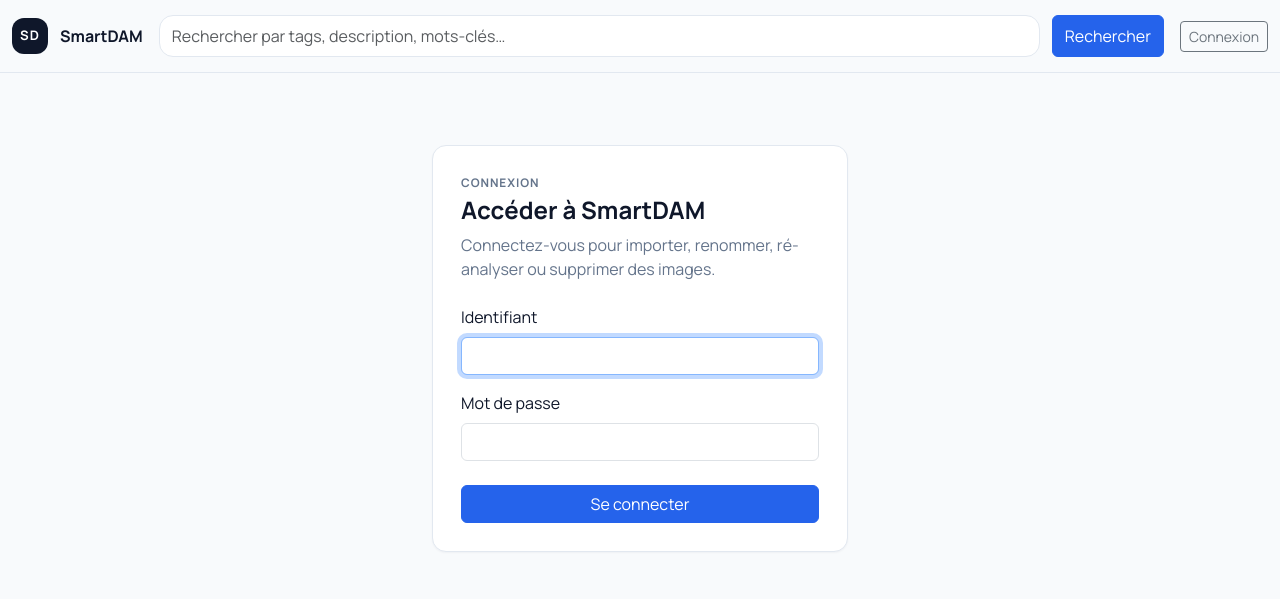
After one commit to LMouhssine/SmartDAM, a Flask app: page /login in a window 1280 px wide. The commit adds this page. Shown: the top 599 px of the page. Run offline with Flask 3, Linux system fonts and the light colour scheme; some libraries are stand-ins or nearby versions.

Commit message:
feat: add authentication, CSRF protection, and dashboard perf/error-handling fixes
- Flask-Login with a single env-configured admin account (auth.py), login/logout
  routes and @login_required on every mutating route (upload, delete, favorite,
  reanalyze).
- Flask-WTF CSRFProtect on all POST routes; CSRF meta tag + form fields + JS
  X-CSRFToken header wired through app.js and the delete/login/logout forms.
- SECRET_KEY no longer defaults to a hardcoded value; a random key is generated
  with a warning if FLASK_SECRET_KEY is unset.
- build_dashboard_stats() now uses SQL aggregates for counts, bounds tag
  counting to the most recent images, and caches the result for 30s instead of
  scanning the full images table on every index/search render.
- delete_image() now distinguishes StorageError/SQLAlchemyError from truly
  unexpected exceptions instead of one blanket catch-all.

```diff
--- a/app.py
+++ b/app.py
@@ -3,7 +3,9 @@ from __future__ import annotations
 import logging
 import os
 import re as _re
+import secrets
 import tempfile
+import time
 from collections import Counter
 from io import BytesIO
 from pathlib import Path
@@ -11,11 +13,15 @@ from urllib.parse import urlparse
 
 from dotenv import load_dotenv
 from flask import Flask, abort, flash, has_request_context, redirect, render_template, request, send_file, url_for
+from flask_login import current_user, login_required, login_user, logout_user
+from flask_wtf import CSRFProtect
 from markupsafe import Markup
+from sqlalchemy import func
 from sqlalchemy.exc import SQLAlchemyError
 from werkzeug.exceptions import RequestEntityTooLarge
 from werkzeug.utils import secure_filename
 
+from auth import ADMIN_USER, login_manager, verify_credentials
 from models import ImageAsset, db, ensure_image_asset_schema
 from services.huggingface import AnalysisResult, build_huggingface_service
 from services.image_processing import InvalidImageError, process_image_upload
@@ -36,13 +42,26 @@ def env_flag(name: str, default: bool = False) -> bool:
     return value.strip().lower() in {"1", "true", "yes", "on"}
 
 
+def _resolve_secret_key(logger: logging.Logger) -> str:
+    secret_key = os.getenv("FLASK_SECRET_KEY", "").strip()
+    if secret_key and secret_key != "change-me":
+        return secret_key
+
+    logger.warning(
+        "FLASK_SECRET_KEY is not set (or left at the placeholder 'change-me'). Generating a random key for this "
+        "process — sessions and CSRF tokens will NOT survive a restart. Set FLASK_SECRET_KEY in your .env for "
+        "any persistent/production deployment."
+    )
+    return secrets.token_hex(32)
+
+
 def create_app() -> Flask:
     app = Flask(__name__)
     upload_folder = Path(os.getenv("UPLOAD_FOLDER", BASE_DIR / "uploads")).resolve()
     upload_folder.mkdir(parents=True, exist_ok=True)
 
     app.config.update(
-        SECRET_KEY=os.getenv("FLASK_SECRET_KEY", "smartdam-dev-secret"),
+        SECRET_KEY=_resolve_secret_key(logging.getLogger(__name__)),
         SQLALCHEMY_DATABASE_URI=os.getenv("DATABASE_URL", f"sqlite:///{BASE_DIR / 'smartdam.db'}"),
         SQLALCHEMY_TRACK_MODIFICATIONS=False,
         MAX_CONTENT_LENGTH=int(os.getenv("MAX_CONTENT_LENGTH", DEFAULT_MAX_CONTENT_LENGTH)),
@@ -70,6 +89,8 @@ def create_app() -> Flask:
     app.logger.setLevel(getattr(logging, app.config["LOG_LEVEL"], logging.INFO))
 
     db.init_app(app)
+    login_manager.init_app(app)
+    CSRFProtect(app)
     app.extensions["smartdam.storage"] = build_storage_manager(app.config, logger=app.logger)
     app.extensions["smartdam.vision"] = build_huggingface_service(app.config, logger=app.logger)
 
@@ -102,21 +123,53 @@ def allowed_file(filename: str) -> bool:
     return extension in ALLOWED_EXTENSIONS
 
 
+_DASHBOARD_STATS_TTL_SECONDS = 30
+_DASHBOARD_STATS_TAG_SAMPLE_SIZE = 500
+_dashboard_stats_cache: dict[str, object] = {"computed_at": 0.0, "value": None}
+
+
 def build_dashboard_stats() -> dict[str, object]:
-    all_images = ImageAsset.query.all()
+    """Cheap-to-render dashboard counters.
+
+    total_images/images_with_people are SQL aggregates. Tag counting still needs
+    a Python pass because tags live in a serialized blob (tags_json), not a
+    normalized table — a real fix would need a schema change, which is out of
+    scope here. To avoid an O(n) full-table scan on every index/search render,
+    the whole result is cached for a short TTL and the tag pass is bounded to
+    the most recent N images instead of the entire table.
+    """
+    now = time.monotonic()
+    cached_value = _dashboard_stats_cache["value"]
+    if cached_value is not None and (now - _dashboard_stats_cache["computed_at"]) < _DASHBOARD_STATS_TTL_SECONDS:
+        return cached_value
+
+    total_images = db.session.query(func.count(ImageAsset.id)).scalar() or 0
+    images_with_people = (
+        db.session.query(func.count(ImageAsset.id)).filter(ImageAsset.has_people.is_(True)).scalar() or 0
+    )
+
+    recent_images = (
+        ImageAsset.query.order_by(ImageAsset.created_at.desc()).limit(_DASHBOARD_STATS_TAG_SAMPLE_SIZE).all()
+    )
     tag_counter: Counter = Counter()
-    for image in all_images:
+    for image in recent_images:
         for tag in image.tag_list:
             if tag.strip():
                 tag_counter[tag.strip().lower()] += 1
-    images_with_people = sum(1 for image in all_images if image.has_people)
 
-    return {
-        "total_images": len(all_images),
+    value = {
+        "total_images": total_images,
         "distinct_tags": len(tag_counter),
         "images_with_people": images_with_people,
         "top_tags": tag_counter.most_common(10),
     }
+    _dashboard_stats_cache["computed_at"] = now
+    _dashboard_stats_cache["value"] = value
+    return value
+
+
+def invalidate_dashboard_stats_cache() -> None:
+    _dashboard_stats_cache["value"] = None
 
 
 def clean_redirect_target(value: str | None) -> str | None:
@@ -257,7 +310,37 @@ def register_routes(app: Flask) -> None:
             page_copy="Résultats de votre recherche dans la bibliothèque visuelle.",
         )
 
+    @app.get("/login")
+    def login():
+        if current_user.is_authenticated:
+            return redirect(clean_redirect_target(request.args.get("next")) or url_for("index"))
+        return render_template("login.html", next_url=request.args.get("next", ""))
+
+    @app.post("/login")
+    def login_submit():
+        username = request.form.get("username", "")
+        password = request.form.get("password", "")
+        next_url = clean_redirect_target(request.form.get("next"))
+
+        if verify_credentials(username, password):
+            login_user(ADMIN_USER)
+            app.logger.info("Admin login succeeded for username='%s'.", username)
+            flash("Connexion réussie.", "success")
+            return redirect(next_url or url_for("index"))
+
+        app.logger.warning("Admin login failed for username='%s'.", username)
+        flash("Identifiant ou mot de passe incorrect.", "danger")
+        return redirect(url_for("login", next=next_url) if next_url else url_for("login"))
+
+    @app.post("/logout")
+    @login_required
+    def logout():
+        logout_user()
+        flash("Vous avez été déconnecté.", "success")
+        return redirect(url_for("index"))
+
     @app.post("/upload")
+    @login_required
     def upload_image():
         uploaded_file = request.files.get("image")
         if uploaded_file is None or uploaded_file.filename == "":
@@ -352,6 +435,7 @@ def register_routes(app: Flask) -> None:
                 image.thumbnail_url = url_for("image_thumbnail", image_id=image.id)
 
             db.session.commit()
+            invalidate_dashboard_stats_cache()
             app.logger.info("Image '%s' saved in database with id=%s.", original_filename, image.id)
 
             if analysis.source == "huggingface":
@@ -387,6 +471,7 @@ def register_routes(app: Flask) -> None:
         return redirect(url_for("index"))
 
     @app.post("/upload/async")
+    @login_required
     def upload_image_async():
         uploaded_file = request.files.get("image")
         if not uploaded_file or not uploaded_file.filename:
@@ -460,6 +545,7 @@ def register_routes(app: Flask) -> None:
                 image.thumbnail_url = url_for("image_thumbnail", image_id=image.id)
 
             db.session.commit()
+            invalidate_dashboard_stats_cache()
             app.logger.info("Async upload saved '%s' with id=%s (source=%s).", original_filename, image.id, analysis.source)
 
             return {
@@ -557,6 +643,7 @@ def register_routes(app: Flask) -> None:
         )
 
     @app.post("/images/<int:image_id>/delete")
+    @login_required
     def delete_image(image_id: int):
         image = ImageAsset.query.get_or_404(image_id)
         storage = app.extensions["smartdam.storage"]
@@ -565,11 +652,16 @@ def register_routes(app: Flask) -> None:
             storage.delete(image)
             db.session.delete(image)
             db.session.commit()
+            invalidate_dashboard_stats_cache()
             app.logger.info("Image id=%s deleted.", image_id)
             flash("Image supprimée.", "success")
+        except (StorageError, SQLAlchemyError):
+            db.session.rollback()
+            app.logger.exception("Image deletion failed for image_id=%s (storage or database error).", image_id)
+            flash("L'image n'a pas pu être supprimée.", "danger")
         except Exception:  # noqa: BLE001
             db.session.rollback()
-            app.logger.exception("Image deletion failed for image_id=%s.", image_id)
+            app.logger.exception("Unexpected error while deleting image_id=%s.", image_id)
             flash("L'image n'a pas pu être supprimée.", "danger")
 
         next_url = clean_redirect_target(request.form.get("next"))
@@ -577,6 +669,7 @@ def register_routes(app: Flask) -> None:
         return redirect(next_url or referrer_url or url_for("index"))
 
     @app.post("/images/<int:image_id>/favorite")
+    @login_required
     def toggle_favorite(image_id: int):
         image = ImageAsset.query.get_or_404(image_id)
         try:
@@ -589,6 +682,7 @@ def register_routes(app: Flask) -> None:
             return {"error": "Erreur lors de la mise à jour."}, 500
 
     @app.post("/images/<int:image_id>/reanalyze")
+    @login_required
     def reanalyze_image(image_id: int):
         image = ImageAsset.query.get_or_404(image_id)
         storage = app.extensions["smartdam.storage"]
--- a/requirements.txt
+++ b/requirements.txt
@@ -1,7 +1,10 @@
 Flask>=3.1,<4.0
 Flask-SQLAlchemy>=3.1,<4.0
+Flask-Login>=0.6,<0.7
+Flask-WTF>=1.2,<2.0
 python-dotenv>=1.0,<2.0
 requests>=2.32,<3.0
 azure-storage-blob>=12.24,<13.0
 azure-ai-vision-imageanalysis>=1.0.0,<2.0.0
 Pillow>=11.0,<12.0
+pytest>=8.0,<9.0
--- a/static/css/style.css
+++ b/static/css/style.css
@@ -690,6 +690,36 @@ mark.search-highlight {
     color: var(--app-text-muted);
 }
 
+.login-shell {
+    display: grid;
+    place-items: center;
+    padding-block: 3rem;
+}
+
+.login-card {
+    width: 100%;
+    max-width: 26rem;
+    padding: 1.75rem;
+}
+
+.login-title {
+    margin: 0 0 0.5rem;
+    font-size: 1.5rem;
+    font-weight: 700;
+}
+
+.topbar__auth {
+    display: inline-flex;
+    align-items: center;
+    gap: 0.5rem;
+    white-space: nowrap;
+}
+
+.topbar__auth-user {
+    color: var(--app-text-muted);
+    font-size: 0.86rem;
+}
+
 @media (max-width: 991.98px) {
     .topbar__inner {
         grid-template-columns: 1fr;
--- a/templates/base.html
+++ b/templates/base.html
@@ -3,6 +3,7 @@
 <head>
     <meta charset="utf-8">
     <meta name="viewport" content="width=device-width, initial-scale=1">
+    <meta name="csrf-token" content="{{ csrf_token() }}">
     <title>{% block title %}SmartDAM{% endblock %}</title>
     <link rel="preconnect" href="https://fonts.googleapis.com">
     <link rel="preconnect" href="https://fonts.gstatic.com" crossorigin>
--- a/templates/components/delete_confirm_modal.html
+++ b/templates/components/delete_confirm_modal.html
@@ -17,6 +17,7 @@
             </div>
             <div class="modal-footer">
                 <form method="post" id="deleteImageForm" class="w-100 d-flex flex-column flex-sm-row gap-2" data-loading-form data-loading-message="Suppression en cours...">
+                    <input type="hidden" name="csrf_token" value="{{ csrf_token() }}">
                     <input type="hidden" name="next" id="deleteNextInput" value="">
                     <button type="button" class="btn btn-outline-secondary flex-fill" data-bs-dismiss="modal">Annuler</button>
                     <button type="submit" class="btn btn-outline-danger flex-fill" id="deleteConfirmButton">
--- a/templates/components/navbar.html
+++ b/templates/components/navbar.html
@@ -23,9 +23,23 @@
                 <button type="submit" class="btn btn-primary">Rechercher</button>
             </form>
 
-            <button type="button" class="btn btn-primary topbar__upload" data-bs-toggle="modal" data-bs-target="#uploadModal">
-                Importer
-            </button>
+            {% if current_user.is_authenticated %}
+                <button type="button" class="btn btn-primary topbar__upload" data-bs-toggle="modal" data-bs-target="#uploadModal">
+                    Importer
+                </button>
+            {% endif %}
+
+            <div class="topbar__auth">
+                {% if current_user.is_authenticated %}
+                    <span class="topbar__auth-user">{{ current_user.username }}</span>
+                    <form method="post" action="{{ url_for('logout') }}">
+                        <input type="hidden" name="csrf_token" value="{{ csrf_token() }}">
+                        <button type="submit" class="btn btn-outline-secondary btn-sm">Déconnexion</button>
+                    </form>
+                {% else %}
+                    <a class="btn btn-outline-secondary btn-sm" href="{{ url_for('login') }}">Connexion</a>
+                {% endif %}
+            </div>
         </div>
     </nav>
 </header>
--- /dev/null
+++ b/templates/login.html
@@ -0,0 +1,29 @@
+{% extends "base.html" %}
+
+{% block title %}Connexion · SmartDAM{% endblock %}
+
+{% block content %}
+<section class="login-shell">
+    <div class="login-card app-modal">
+        <p class="section-label mb-1">Connexion</p>
+        <h1 class="login-title">Accéder à SmartDAM</h1>
+        <p class="page-copy mb-4">Connectez-vous pour importer, renommer, ré-analyser ou supprimer des images.</p>
+
+        <form method="post" action="{{ url_for('login') }}">
+            <input type="hidden" name="csrf_token" value="{{ csrf_token() }}">
+            <input type="hidden" name="next" value="{{ next_url or '' }}">
+
+            <div class="mb-3">
+                <label class="form-label" for="login-username">Identifiant</label>
+                <input class="form-control" type="text" id="login-username" name="username" autocomplete="username" required autofocus>
+            </div>
+            <div class="mb-4">
+                <label class="form-label" for="login-password">Mot de passe</label>
+                <input class="form-control" type="password" id="login-password" name="password" autocomplete="current-password" required>
+            </div>
+
+            <button type="submit" class="btn btn-primary w-100">Se connecter</button>
+        </form>
+    </div>
+</section>
+{% endblock %}
```
Also changed, not shown: auth.py (added, +52 -0 lines), static/js/app.js (+26 -15 lines), 1 other file.
